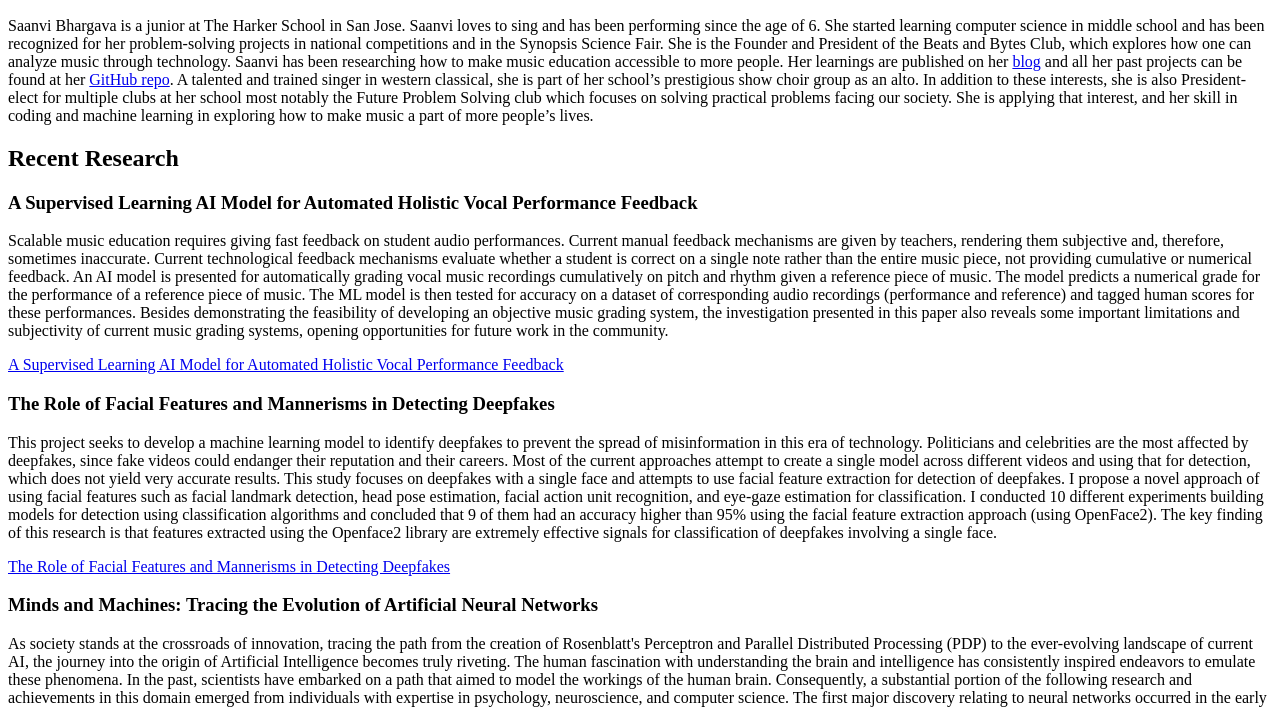
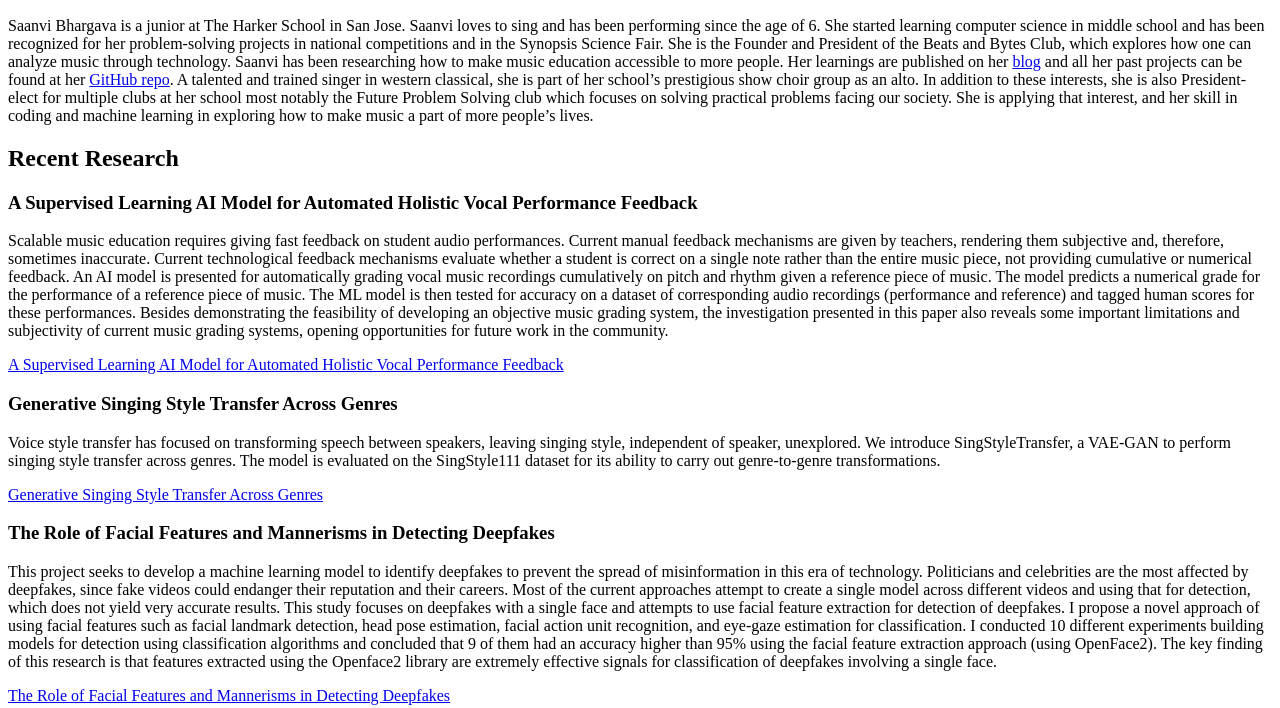
Before and after one commit to saanvib/saanvib.github.io, a plain HTML site: page index.html in a window 1280 px wide. Shown: the part 110-818 px from the top of the page. Drawn offline with Linux system fonts and the light colour scheme.

Commit message:
Update index.html

```diff
--- a/index.html
+++ b/index.html
@@ -19,6 +19,13 @@
       The model predicts a numerical grade for the performance of a reference piece of music. The ML model is then tested for accuracy on a dataset of corresponding audio recordings (performance and reference) and tagged human scores for these performances.
       Besides demonstrating the feasibility of developing an objective music grading system, the investigation presented in this paper also reveals some important limitations and subjectivity of current music grading systems, opening opportunities for future work in the community.</p>
   <a href="A Supervised Learning AI Model for Automated Holistic Vocal Performance Feedback with Figures.pdf">A Supervised Learning AI Model for Automated Holistic Vocal Performance Feedback</a>
+<h3>Generative Singing Style Transfer Across Genres</h3>
+    <p>Voice style transfer has focused on transforming speech between speakers, leaving singing style, independent of speaker, unexplored. We introduce SingStyleTransfer, a VAE-GAN to perform singing style transfer across genres. The model is evaluated on the SingStyle111 dataset for its ability to carry out genre-to-genre transformations.</p>
+  <a href="GENERATIVE SINGING STYLE TRANSFER ACROSS GENRES.pdf">Generative Singing Style Transfer Across Genres</a>
+
+
+
+
   <h3>The Role of Facial Features and Mannerisms in Detecting Deepfakes</h3>
     <p>This project seeks to develop a machine learning model to identify deepfakes to prevent the spread of misinformation in this era of technology.
       Politicians and celebrities are the most affected by deepfakes, since fake videos could endanger their reputation and their careers.
```
